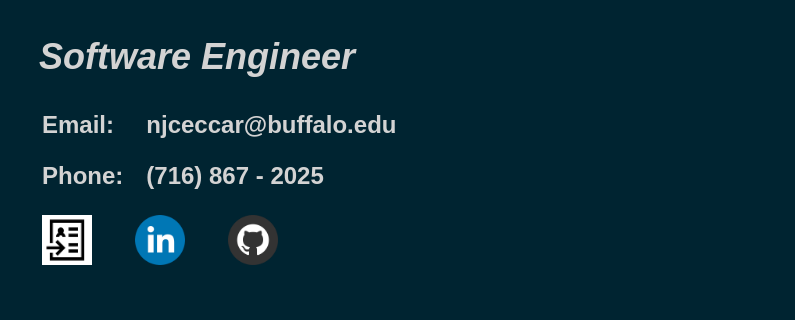
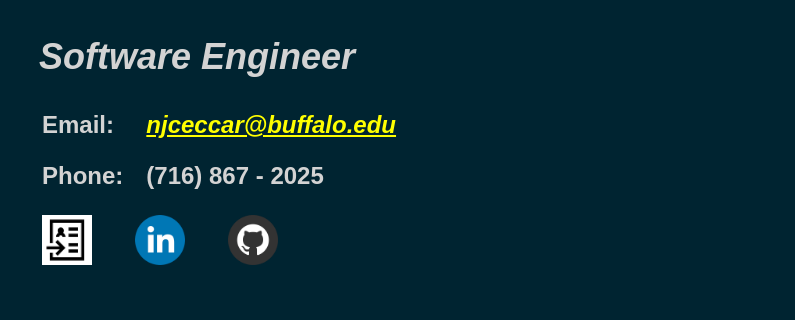
Before and after one commit to nceccarelli/nceccarelli.github.io, a plain HTML site: page index.html in a window 1280 px wide. Shown: the part 259-579 px from the top of the page, 485-1280 px from the left. Drawn offline with Linux system fonts and the light colour scheme.

Commit message:
Update index.html

```diff
--- a/index.html
+++ b/index.html
@@ -25,7 +25,7 @@
                 <table>
                     <tr>
                         <th style="padding-right: 20px;padding-bottom: 20px;">Email:</th>
-                        <th style="padding-bottom: 20px;">njceccar@buffalo.edu</th>
+                        <th style="padding-bottom: 20px;"><a href=mailto:njceccar@buffalo.edu>njceccar@buffalo.edu</a></th>
                     </tr><tr>
                         <th style="padding-right: 20px;padding-bottom: 20px;">Phone:</th>
                         <th style="padding-bottom: 20px;">(716) 867 - 2025</th>
```
